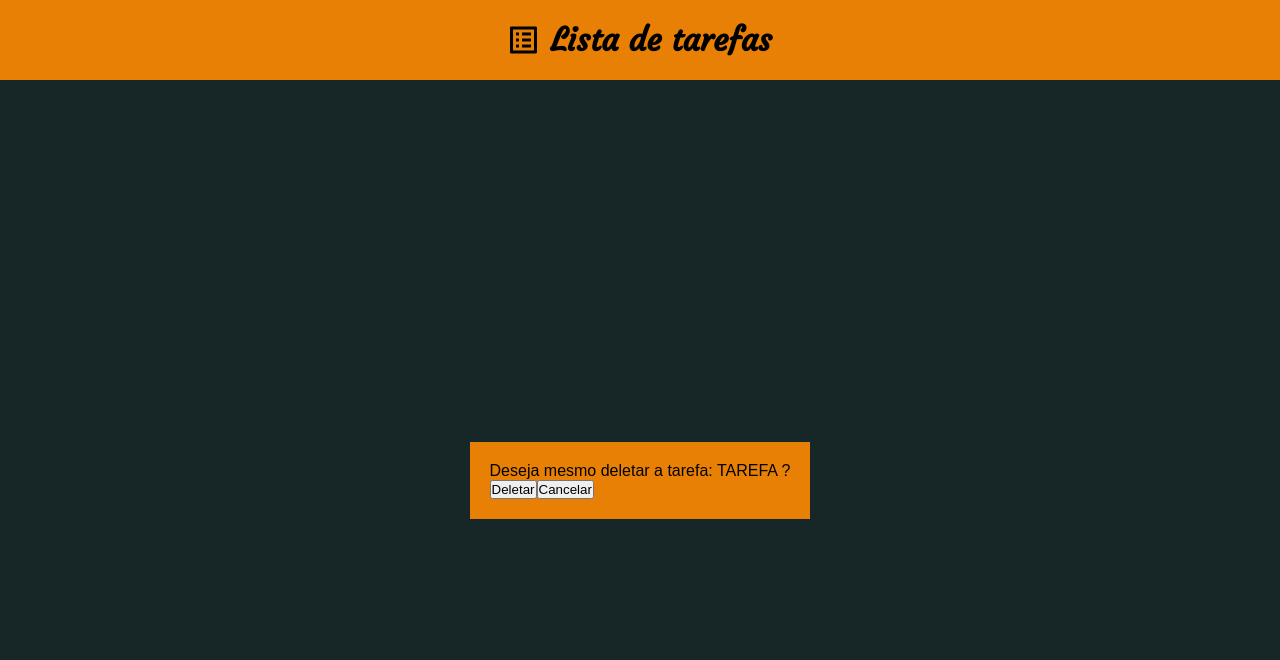
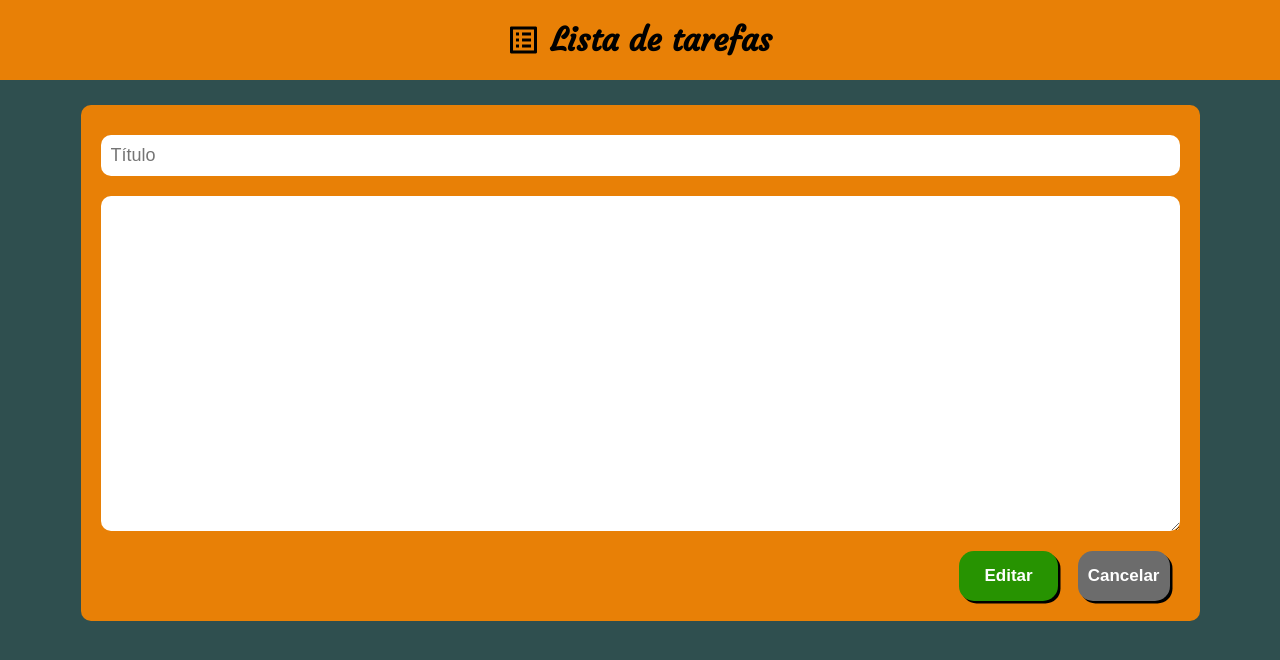
Before and after one commit to RamonBosi/Projetos-React, a React (Create React App) app in the folder projetos/: page / in a window 1280 px wide. Shown: the top 660 px of the page. Built offline with nearby package versions, Linux system fonts and the light colour scheme.

Commit message:
Project "To Do List"
Creating the popup and task registration screen

```diff
--- /dev/null
+++ b/projetos/src/Projects/ToDoList/Components/Main/NewTask/_styles.scss
@@ -0,0 +1,44 @@
+.new-task{
+    @include add-flex-center();
+    padding: 0 8px 8px;
+
+    &-container{
+        background-color: $main-color;
+        padding: 20px;
+        margin: 25px 0 0 0;
+        display: flex;
+        flex-direction: column;
+        border-radius: 10px;
+
+        .create-new-task{
+            display: flex;
+            flex-direction: column;
+
+            input,textarea{
+                font-family: Arial, Helvetica, sans-serif;
+                font-size: 1.8rem;
+                margin: 10px 0;
+                padding: 10px;
+                border-radius: 10px;
+                width: 100%;
+            }
+        }
+
+        .new-task-buttons{
+            display: flex;
+            justify-content: flex-end;
+            margin: 10px 0 0 0;
+
+            button{
+                margin: 0 10px;
+                @include add-button-style($cancel-button, $default-white);
+                padding: 15px 10px;
+
+                &:nth-child(1){
+                    @include add-button-style($add-update-button, $default-white);
+                    padding: 15px 25px;
+                }
+            }
+        }
+    }
+}
--- /dev/null
+++ b/projetos/src/Projects/ToDoList/Components/Main/NewTask/index.js
@@ -0,0 +1,16 @@
+export default function NewTask(){
+    return(
+        <div className = 'new-task'>
+            <div className = 'new-task-container'>
+                <div className = 'create-new-task'>
+                    <input type = 'text' placeholder = 'Título'/>
+                    <textarea cols = '100' rows = '15'></textarea>
+                </div>
+                <div className = 'new-task-buttons'>
+                    <button>Editar</button>
+                    <button>Cancelar</button>
+                </div>
+            </div>
+        </div>
+    )
+}
--- a/projetos/src/Projects/ToDoList/Components/Main/PopupDelete/_styles.scss
+++ b/projetos/src/Projects/ToDoList/Components/Main/PopupDelete/_styles.scss
@@ -1,14 +1,49 @@
 .popup-delete{
+    display: none;
+    position: fixed;
+    top: 0;
+    right: 0;
     z-index: 1000;
     background-color: rgba(0,0,0, .5);
-    @include add-width-height(100vw, 100vh);
     @include add-flex-center();
 
     &-container{
-        background-color:$main-color;
-        padding: 20px;
-        &-buttons{
+        display: flex;
+        flex-direction: column;
+        background-color: $main-color;
+        padding: 30px;
+        border-radius: 10px;
+        color: $default-white;
 
+        p{
+            font-size: 1.8rem;
+        }
+
+        > div{
+            display: flex;
+            justify-content: space-evenly;
+            margin: 20px 0 0 0;
+
+            button{
+                @include add-button-style($cancel-button, $default-white);
+                padding: 15px 20px;
+
+                &:nth-child(1){
+                    @include add-button-style($delete-button, $default-white);
+                    padding: 15px 20px;
+                }
+            }
+        }
+    }
+
+    @include add-media-query(420px){
+
+        &-container{
+            padding: 15px 10px;
+        }
+
+        p{
+            font-size: 1.6rem;
         }
     }
 }
--- a/projetos/src/Projects/ToDoList/Components/Main/PopupDelete/index.js
+++ b/projetos/src/Projects/ToDoList/Components/Main/PopupDelete/index.js
@@ -1,9 +1,19 @@
+import { useState } from 'react'
+
 export default function PopupDelete(){
+
+    const [widthHeight] = useState(() =>{
+        return {
+            width: document.defaultView.innerWidth,
+            height: document.defaultView.innerHeight
+        }
+    })
+
     return(
-        <div className = 'popup-delete'>
+        <div style={widthHeight} className = 'popup-delete'>
             <div className = 'popup-delete-container'>
-                <p>Deseja mesmo deletar a tarefa: TAREFA ?</p>
-                <div className = 'popup-delete-buttons'>
+                <p>Deseja mesmo deletar a tarefa: <strong>TAREFA</strong> ?</p>
+                <div>
                     <button>Deletar</button>
                     <button>Cancelar</button>
                 </div>
--- a/projetos/src/Projects/ToDoList/Components/Main/index.js
+++ b/projetos/src/Projects/ToDoList/Components/Main/index.js
@@ -1,11 +1,12 @@
 import Task from "./Task"
 import PopupDelete from './PopupDelete'
+import NewTask from './NewTask'
 
 export default function Main(){
     return(
         <main className = 'main-context'>
             <div className = 'main-container'>
-                <PopupDelete/>
+                <NewTask/>
             </div>
         </main>
     )
--- a/projetos/src/Projects/ToDoList/Styles/_SassResources.scss
+++ b/projetos/src/Projects/ToDoList/Styles/_SassResources.scss
@@ -63,3 +63,9 @@ $default-white: rgba(255, 255, 255, 1);
         box-shadow: none;
     }
 }
+
+@mixin add-media-query($width){
+    @media(max-width: $width){
+        @content
+    }
+}
--- a/projetos/src/Projects/ToDoList/Styles/index.scss
+++ b/projetos/src/Projects/ToDoList/Styles/index.scss
@@ -6,3 +6,4 @@
 @import '../Components/Main/styles';
 @import '../Components/Main/Task/styles';
 @import '../Components/Main/PopupDelete/styles';
+@import '../Components/Main/NewTask/styles';
```
